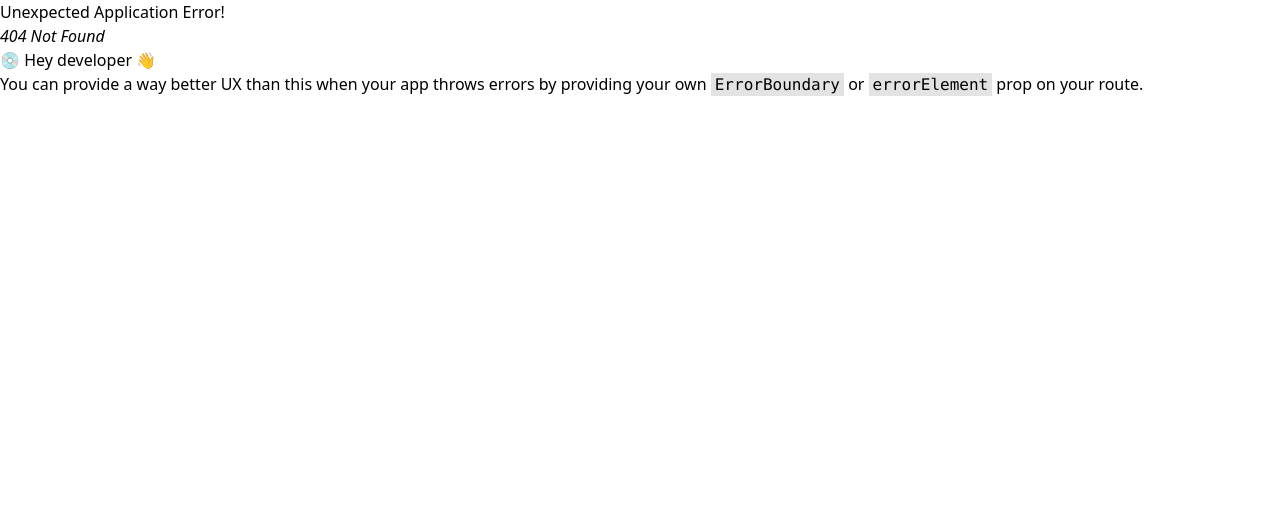
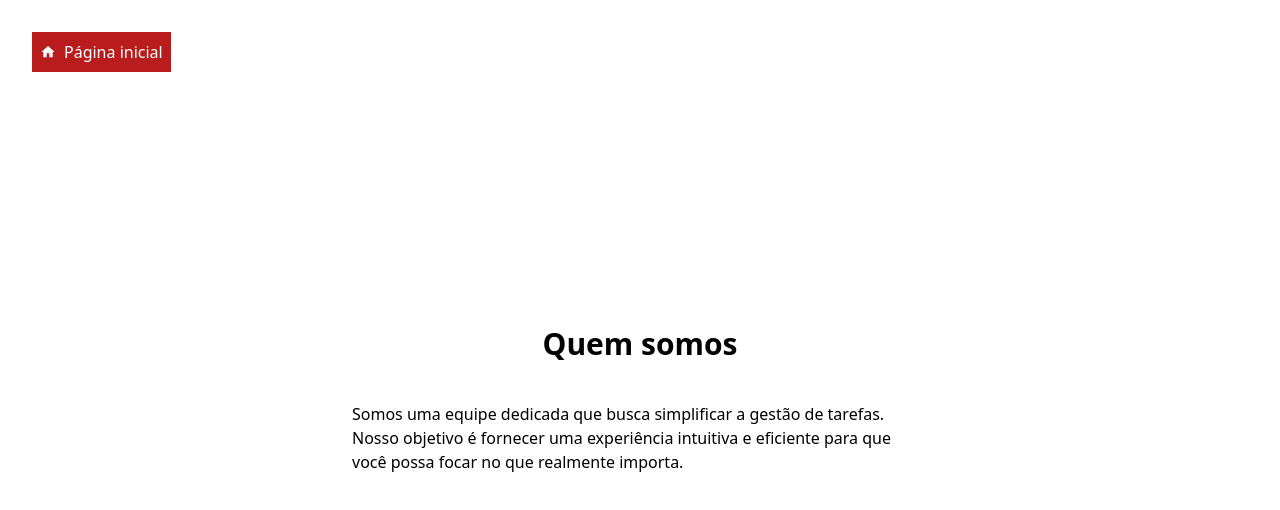
Before and after one commit to Matheus-0/Projeto-Web, a React (Vite) app in the folder client/: page /about-us in a window 1280 px wide. Before the commit this address had no page. Shown: the top 510 px of the page. Built offline with nearby package versions, Linux system fonts and the light colour scheme.

Commit message:
Quem somos.

```diff
--- /dev/null
+++ b/client/src/pages/about/index.tsx
@@ -0,0 +1,27 @@
+import { MdHome } from "react-icons/md";
+import { useNavigate } from "react-router-dom";
+
+const About = () => {
+  const navigate = useNavigate();
+
+  return (
+    <div className="flex flex-col items-center justify-center h-screen p-8">
+      <button
+        className="flex items-center gap-2 bg-red-700 text-white absolute left-8 top-8 p-2"
+        onClick={() => navigate("/")}
+      >
+        <MdHome />
+
+        Página inicial
+      </button>
+
+      <h1 className="font-semibold text-3xl self-center">Quem somos</h1>
+
+      <p className="mt-10 w-[576px]">
+        Somos uma equipe dedicada que busca simplificar a gestão de tarefas. Nosso objetivo é fornecer uma experiência intuitiva e eficiente para que você possa focar no que realmente importa.
+      </p>
+    </div>
+  );
+};
+
+export default About;
--- a/client/src/pages/home/index.tsx
+++ b/client/src/pages/home/index.tsx
@@ -127,6 +127,13 @@ const Home = () => {
           >
             Entre em contato conosco
           </Link>
+
+          <Link
+            className="bg-red-500 text-white py-2 px-4 hover:bg-red-400 mt-4"
+            to="/about-us"
+          >
+            Quem somos
+          </Link>
         </>
       )}
 
```
Also changed, not shown: client/src/router.tsx (+7 -2 lines).
